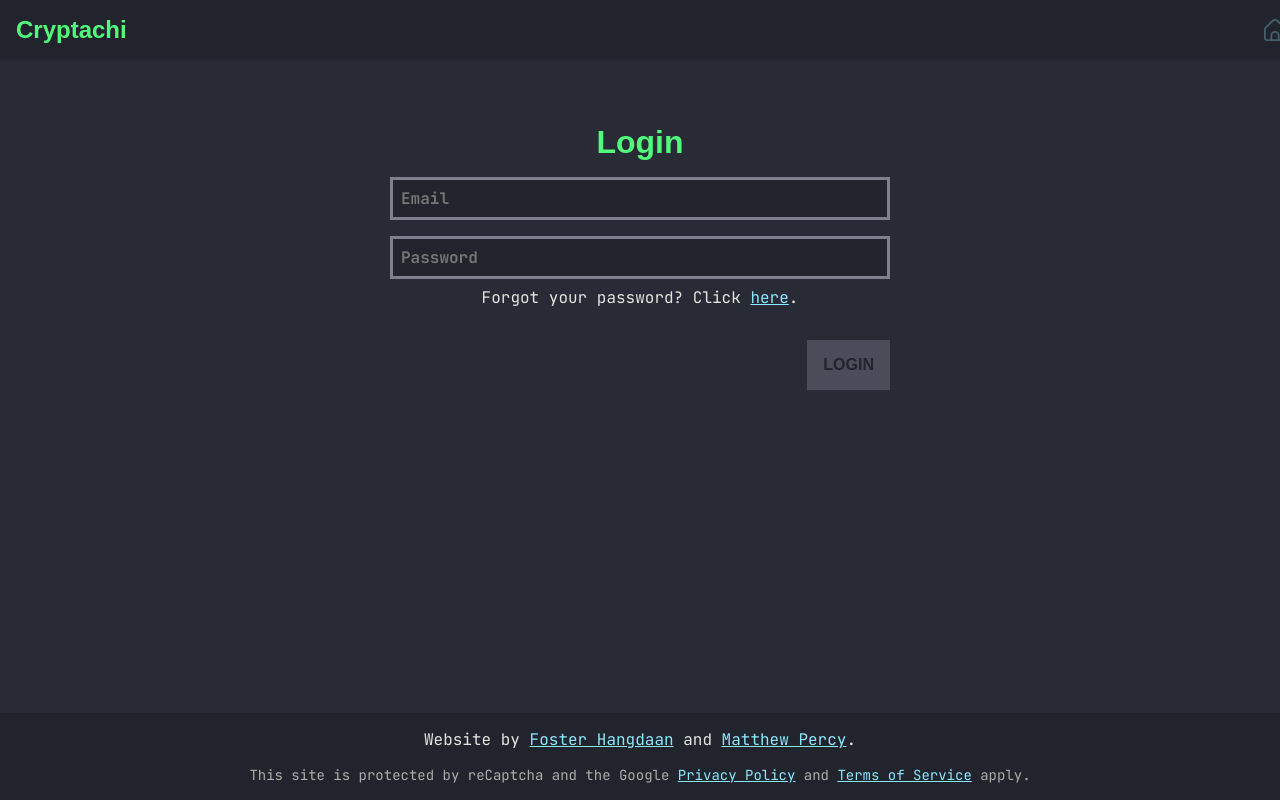
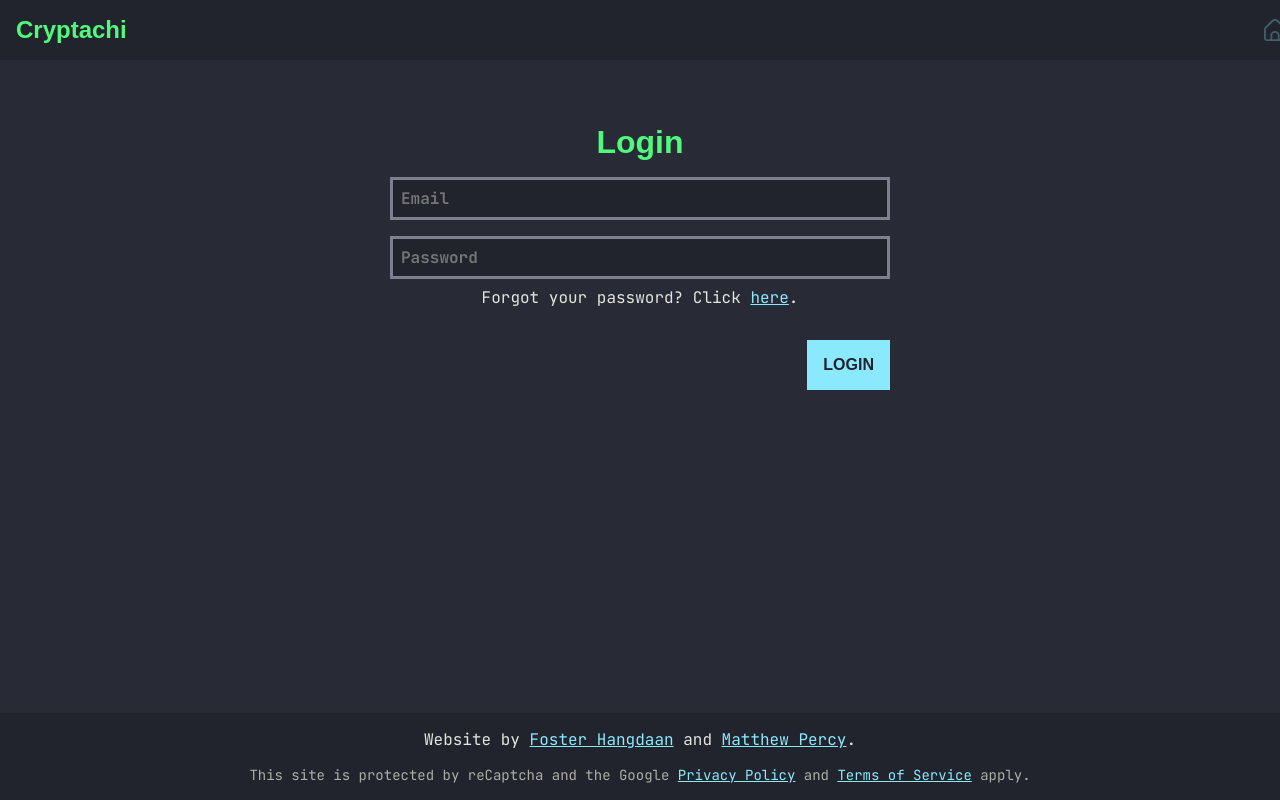
Before and after one commit to RubenRosoHui/cryptachi, a Vue app in the folder packages/web/: page /login in a window 1280 px wide. Built offline with nearby package versions, Linux system fonts and the light colour scheme; a web font is replaced by a local one; what @cryptachi/common would draw is missing.

Commit message:
Fixed login bug.

```diff
--- a/packages/web/src/pages/auth/Login.vue
+++ b/packages/web/src/pages/auth/Login.vue
@@ -16,7 +16,7 @@
 			<div class="form-control text-align-right" id="form-buttons">
 				<recaptcha-button
 					ref="captchaBtn"
-					:disabled="form.enableSubmit"
+					:disabled="!form.enableSubmit"
 					@verify="onCaptchaVerify"
 					@expire="onCaptchaExpire"
 					@fail="onCaptchaFail"
```
